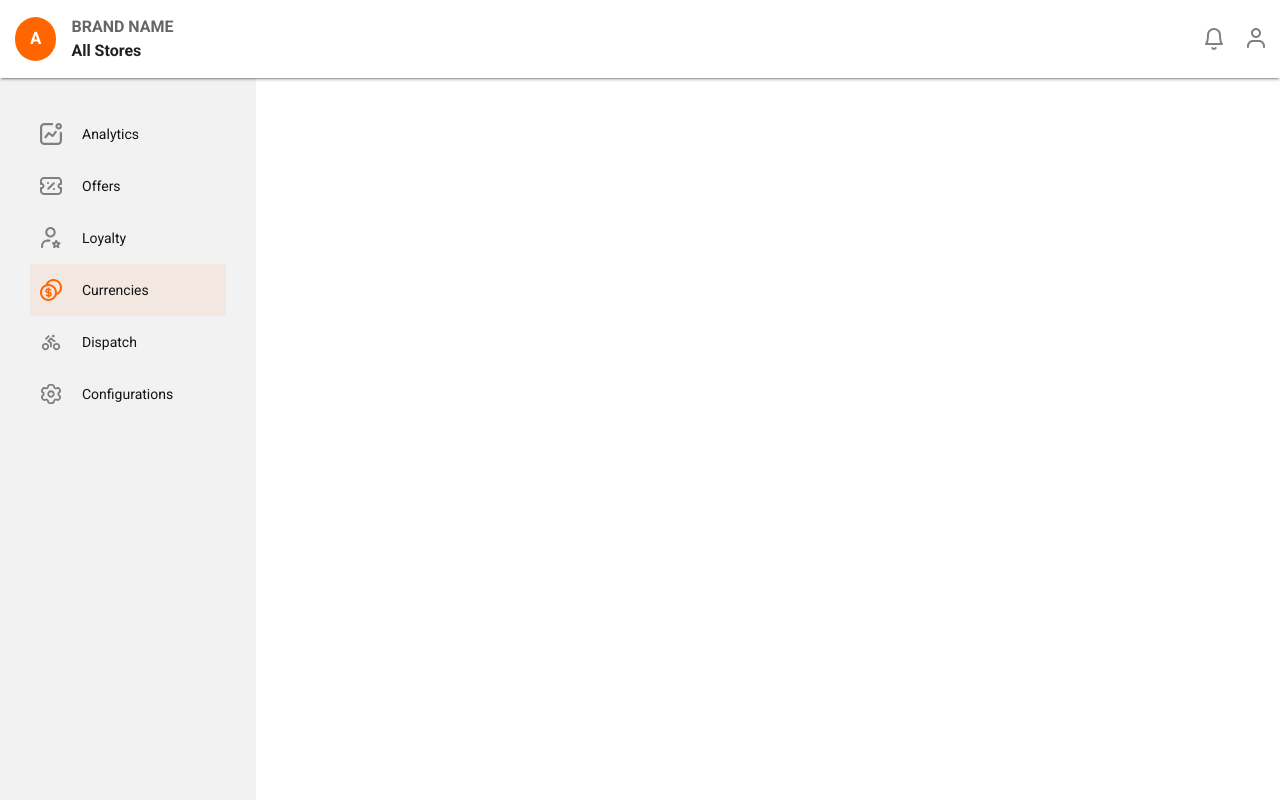
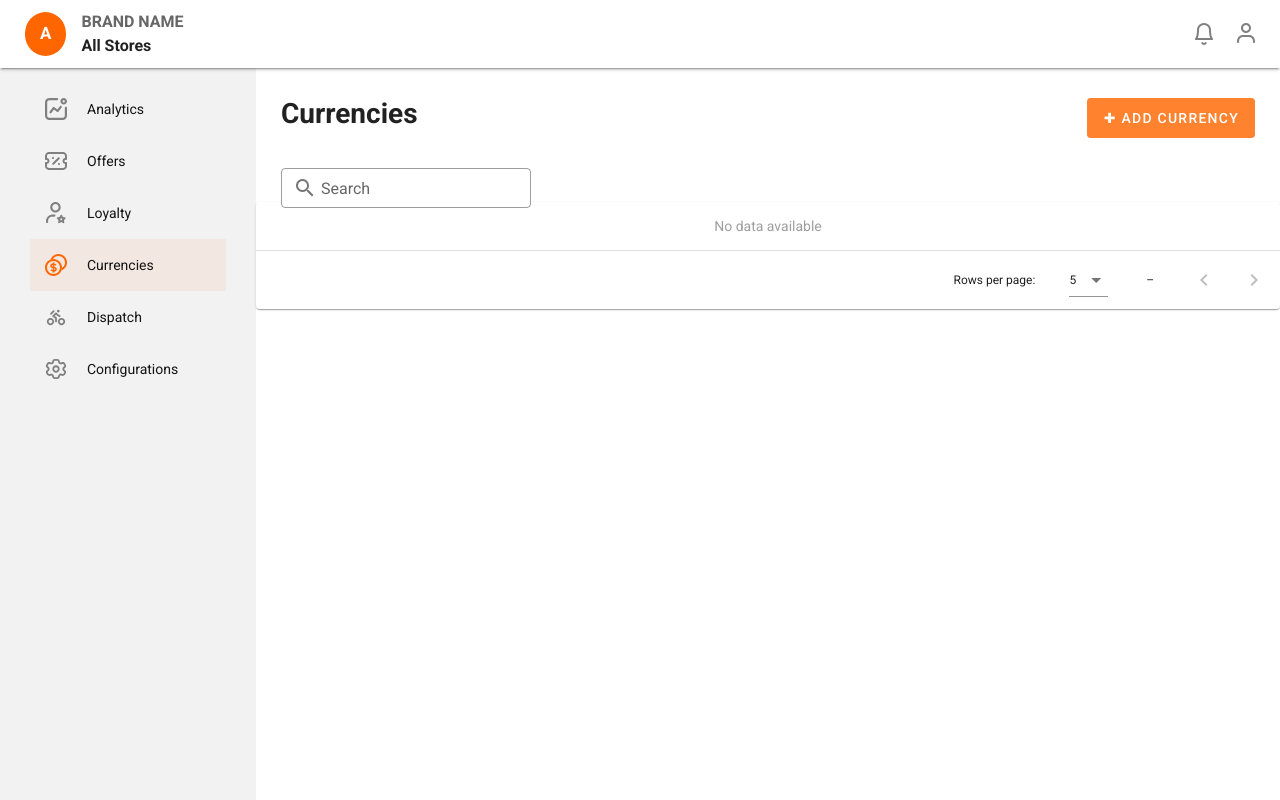
Before and after one commit to darkovasic/menu-test, a Nuxt app: page /admin in a window 1280 px wide. Built offline with nearby package versions, Linux system fonts and the light colour scheme.

Commit message:
currencies page in progress

```diff
--- a/components/Admin/Header.vue
+++ b/components/Admin/Header.vue
@@ -37,8 +37,8 @@ export default {
     position: relative
     display: flex
     align-items: center
-    padding: 15px
-    z-index: 1000
+    padding: 10px 25px
+    z-index: 10
 
 .header-left
     width: 50%
--- a/components/Admin/Sidebar.vue
+++ b/components/Admin/Sidebar.vue
@@ -57,24 +57,19 @@ export default {
 <style scoped>
 .active {
   background-color: rgba(255, 102, 0, 0.07);
-  color: #FF6600 !important;
 }
 
 .sidenav {
   height: 100%;
-  width: 256px;
+  width: 20%;
   background-color: #F2F2F2;
 
-  position: fixed;
-
   box-sizing: border-box;
-  padding: 30px;
+  padding: 15px 30px;
 }
 
 .icon {
-
   margin-right: 20px;
-
   height: 22px;
   width: 22px;
 }
@@ -88,7 +83,7 @@ export default {
 
 .nav-item {
   display: flex;
-  padding: 15px 10px;
+  padding: 15px;
   align-items: center;
 
 }
@@ -101,6 +96,6 @@ export default {
 
 .nav-item a:hover,
 .nav-item a:active {
-  color: red;
+  color: #FF6600 ;
 }
 </style>
--- a/components/NuxtLogo.vue
+++ /dev/null
@@ -1,19 +0,0 @@
-<template>
-  <svg
-    class="nuxt-logo"
-    viewBox="0 0 45 30"
-    fill="none"
-    xmlns="http://www.w3.org/2000/svg"
-  >
-    <path
-      d="M24.7203 29.704H41.1008C41.6211 29.7041 42.1322 29.5669 42.5828 29.3061C43.0334 29.0454 43.4075 28.6704 43.6675 28.2188C43.9275 27.7672 44.0643 27.2549 44.0641 26.7335C44.0639 26.2121 43.9266 25.6999 43.6662 25.2485L32.6655 6.15312C32.4055 5.70162 32.0315 5.32667 31.581 5.06598C31.1305 4.8053 30.6195 4.66805 30.0994 4.66805C29.5792 4.66805 29.0682 4.8053 28.6177 5.06598C28.1672 5.32667 27.7932 5.70162 27.5332 6.15312L24.7203 11.039L19.2208 1.48485C18.9606 1.03338 18.5864 0.658493 18.1358 0.397853C17.6852 0.137213 17.1741 0 16.6538 0C16.1336 0 15.6225 0.137213 15.1719 0.397853C14.7213 0.658493 14.3471 1.03338 14.0868 1.48485L0.397874 25.2485C0.137452 25.6999 0.000226653 26.2121 2.8053e-07 26.7335C-0.000226092 27.2549 0.136554 27.7672 0.396584 28.2188C0.656614 28.6704 1.03072 29.0454 1.48129 29.3061C1.93185 29.5669 2.44298 29.7041 2.96326 29.704H13.2456C17.3195 29.704 20.3239 27.9106 22.3912 24.4118L27.4102 15.7008L30.0986 11.039L38.1667 25.0422H27.4102L24.7203 29.704ZM13.0779 25.0374L5.9022 25.0358L16.6586 6.36589L22.0257 15.7008L18.4322 21.9401C17.0593 24.2103 15.4996 25.0374 13.0779 25.0374Z"
-      fill="#00DC82"
-    />
-  </svg>
-</template>
-
-<style>
-.nuxt-logo {
-  height: 180px;
-}
-</style>
--- /dev/null
+++ b/components/UI/Button.vue
@@ -0,0 +1,14 @@
+<template>
+    <v-btn
+        depressed
+        color="#FF6600"
+        class="white--text"
+        v-bind="$attrs"
+        height="40px"><slot /></v-btn>
+</template>
+
+<script>
+export default {
+  name: 'Button'
+}
+</script>
--- a/components/VuetifyLogo.vue
+++ /dev/null
@@ -1,18 +0,0 @@
-<template>
-  <img class="vuetify-logo" alt="Vuetify Logo" src="/vuetify-logo.svg" />
-</template>
-
-<style>
-.vuetify-logo {
-  height: 180px;
-  width: 180px;
-  transform: rotateY(560deg);
-  animation: turn 3.5s ease-out forwards 1s;
-}
-
-@keyframes turn {
-  100% {
-    transform: rotateY(0deg);
-  }
-}
-</style>
--- a/layouts/admin.vue
+++ b/layouts/admin.vue
@@ -3,7 +3,11 @@
     <v-main class="overflow-hidden">
       <!-- <v-container> -->
         <Header />
-        <Nuxt />
+        <Sidebar class="left" />
+
+        <Nuxt class="left" />
+
+
       <!-- </v-container> -->
     </v-main>
   </v-app>
@@ -23,5 +27,6 @@ export default {
 </script>
 
 <style lang="sass" scoped>
-
+.left
+  float: left
 </style>
--- a/pages/admin.vue
+++ /dev/null
@@ -1,26 +0,0 @@
-<template>
-  <v-row>
-    <v-col class="sidebar">
-      <Sidebar />
-      <!-- <h1>Hmmmmmmmm</h1> -->
-    </v-col>
-  </v-row>
-</template>
-
-<script>
-import Sidebar from '@/components/Admin/Sidebar.vue';
-
-export default {
-  layout: 'admin',
-  name: 'AdminPage',
-  components: {
-    Sidebar
-  }
-}
-</script>
-
-<style lang="sass" scoped>
-.sidebar
-  width: 300px
-
-</style>
--- /dev/null
+++ b/pages/admin/index.vue
@@ -0,0 +1,91 @@
+<template>
+  <!-- <v-row>
+    <v-col md="9"> -->
+  <div class="currencies-container">
+    <div class="top">
+      <div class="top-left-div">
+        <h1>Currencies</h1>
+      </div>
+      <div class="top-right-div">
+        <Button
+          class="btn-add-currency"
+          type="button"
+          nuxt to="/admin"
+        > &#10010; Add Currency </Button>
+      </div>
+    </div>
+
+    <div class="search-wrapper">
+      <Input
+        type="text"
+        label="Search"
+        prepend-inner-icon="mdi-magnify"
+      />
+    </div>
+
+    <div>
+        <v-data-table
+          :headers="headers"
+          :items="desserts"
+          :items-per-page="5"
+          class="elevation-1"
+        ></v-data-table>
+    </div>
+  </div>
+
+    <!-- </v-col>
+  </v-row> -->
+</template>
+
+<script>
+import Button from '@/components/UI/Button.vue';
+import Input from '@/components/UI/Input.vue';
+
+export default {
+  layout: 'admin',
+  name: 'AdminPage',
+  components: {
+    Button,
+    Input
+  },
+  data() {
+    return {
+      headers:[],
+
+    }
+  }
+}
+</script>
+
+<style lang="sass" scoped>
+.currencies-container
+  width: 80%
+  height: 100%
+
+.top
+  position: relative
+  padding: 30px 25px
+  display: flex
+
+.btn-add-currency
+  float: right
+
+.top-left-div
+  width: 50%
+  float: left
+
+.top-right-div
+  width: 50%
+  float: right
+
+h1
+  font-weight: 700
+  font-size: 28px
+  line-height: 32px
+
+.search-wrapper
+  width: 300px
+  height: 34px
+  padding: 0px 25px
+
+</style>
--- a/pages/index.vue
+++ b/pages/index.vue
@@ -1,7 +1,7 @@
 <template>
   <v-row justify="center" align="center">
     <v-col cols="12" sm="8" md="6">
-      <v-card flat class="rounded-lg pa-10">
+      <v-card flat class="rounded-lg pa-10 form-container">
         <v-card-title class="pa-0 pb-8">
           <MenuLogo />
         </v-card-title>
@@ -34,7 +34,11 @@
           </v-col>
 
           <v-card-actions class="pa-0">
-            <v-btn block depressed color="#FF6600" class="white--text" type="submit" height="40px" nuxt to="/admin"> Sign in </v-btn>
+            <Button
+              block
+              type="submit"
+              nuxt to="/admin"
+            > Sign in </Button>
           </v-card-actions>
         </v-form>
       </v-card>
@@ -43,11 +47,13 @@
 </template>
 
 <script>
-import Input from '@/components/UI/Input.vue'
+import Input from '@/components/UI/Input.vue';
+import Button from '@/components/UI/Button.vue';
 
 export default {
   components: {
-    Input
+    Input,
+    Button
   },
   name: 'LoginPage',
   data: () => ({
@@ -63,6 +69,9 @@ export default {
 </script>
 
 <style lang="sass" scoped>
+.form-container
+  width: 400px
+
 .login-form
   border-radius: 8px
 
```
